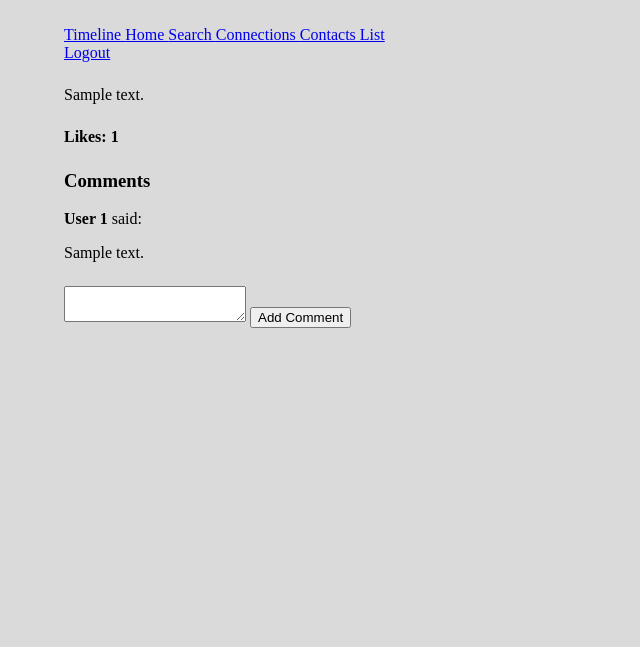
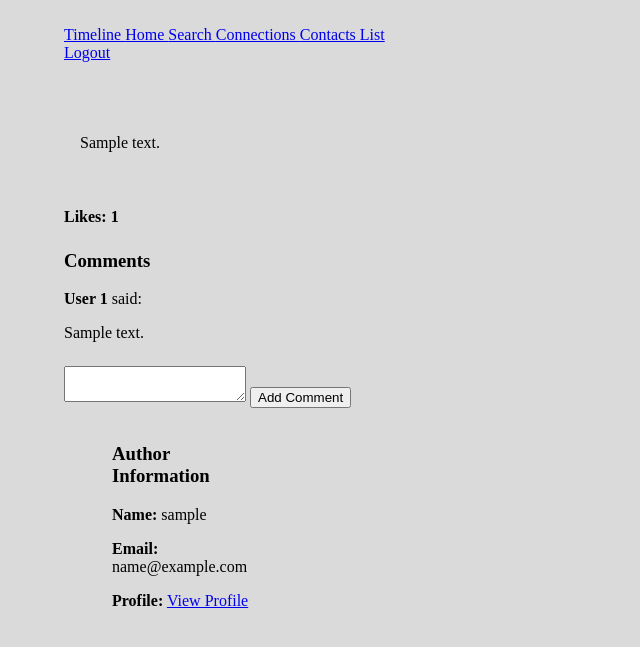
Before and after one commit to sara7869/Creativa, a CodeIgniter app: page /repo/index.php/sitecontroller/viewPost/1 in a window 1280 px wide. Shown: the top 647 px of the page, without its empty margins (0-640 px from the left). Run offline with CodeIgniter, Linux system fonts and the light colour scheme; tables that the repository leaves empty or names only in its code hold one stand-in row (values such as "Sample post"); data that the repository does not hold is empty; some libraries are stand-ins or nearby versions.

Commit message:
Implemented displaying author info for posts

```diff
--- a/application/controllers/SiteController.php
+++ b/application/controllers/SiteController.php
@@ -249,12 +249,14 @@ class SiteController extends CI_Controller
         $comments = $this->PostManager->getCommentsForPost($postId);
         $likes = $this->PostManager->getLikesForPost($postId);
 
+        $authorData = $this->UserManager->getProfileData($post['userId']);
         $data = array(
             'postId' => $postId,
             'post' => $post,
             'posts' => $viewPostResult,
             'comments' => $comments,
-            'likes' => $likes
+            'likes' => $likes,
+            'authorData' => $authorData
         );
 
         $this->load->view('header');
--- a/application/views/single_post.php
+++ b/application/views/single_post.php
@@ -49,12 +49,26 @@
         height: auto;
         margin: 0 auto;
     }
+
+    .post-container {
+        display: flex;
+        flex-wrap: wrap;
+        justify-content: space-between;
+    }
+
+    .post-content,
+    .author-info {
+        flex: 1;
+        padding: 1rem;
+    }
+
+    .author-info {
+        margin-left: 2rem;
+    }
 </style>
 
-<div class="ui vertically divided grid">
-    <div class="three column row">
-        <div class="column"></div>
-        <div class="column">
+<div class="content-container ui vertically divided grid" style="margin-top: 2rem;">
+    <div class="" style="width: 75% !important;">
         <div class="ui container segment">
             <?php echo validation_errors(); ?>
 
@@ -80,16 +94,21 @@
                 <?php endforeach; ?>
             </div>
 
-                <!-- Your existing form for adding a comment -->
             <form class="ui form" action="<?php echo site_url('SiteController/add_comment'); ?>" method="post">
                 <input type="hidden" name="postId" value="<?php echo $postId; ?>">
                 <textarea name="comment"></textarea>
                 <button type="submit" class=" ui grey button" style="margin-top: 1rem;">Add Comment</button>
             </form>
         </div>
+    </div>
 
+    <div class="author-info" style="width: 10rem;">
+        <h3>Author Information</h3>
+        <p><strong>Name:</strong> <?php echo $authorData[0][0]->username; ?></p>
+        <p><strong>Email:</strong> <?php echo $authorData[0][0]->userEmail; ?></p>
+        <p><strong>Profile:</strong> <a href="<?php echo $authorData[0][0]->avatarUrl; ?>">View Profile</a></p>
     </div>
-        <div class="column"></div>
+
 </div>
 </div>
 
--- a/application/views/user_homepage.php
+++ b/application/views/user_homepage.php
@@ -109,7 +109,7 @@
 <?php if ($posts !== null) { ?>
     <div class="ui raised very padded text container segment">
         <ul>
-            <?php foreach ($posts as $post) { echo "Hello" ?>
+            <?php foreach ($posts as $post) { ?>
                 <div class="ui segment posts">
                     <div class="postAvatarImage">
                         <p><img align="top" src="<?php echo $profileData[0]->getAvatarUrl(); ?>">
```
Lines whose indentation alone changed are shown as unchanged.
